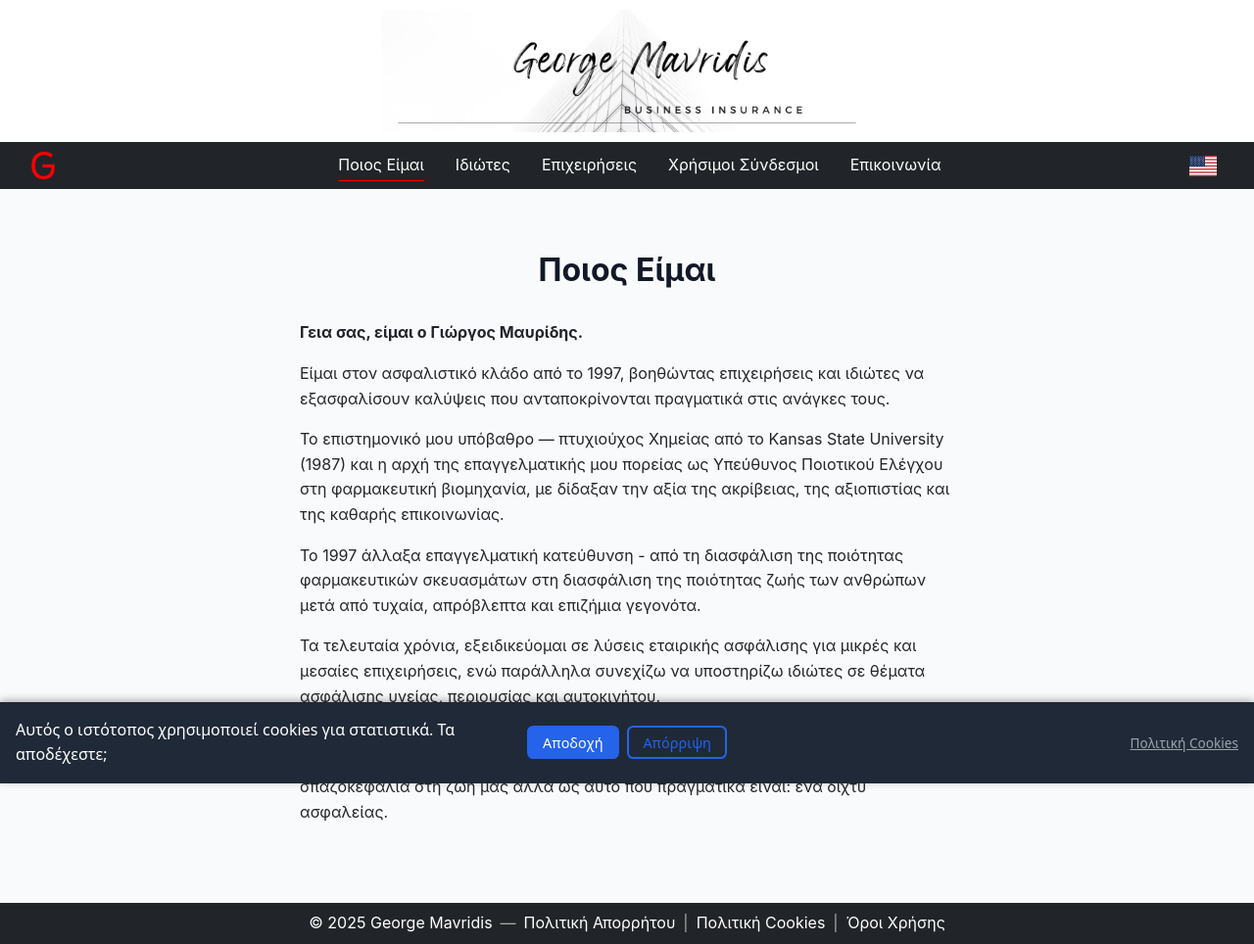
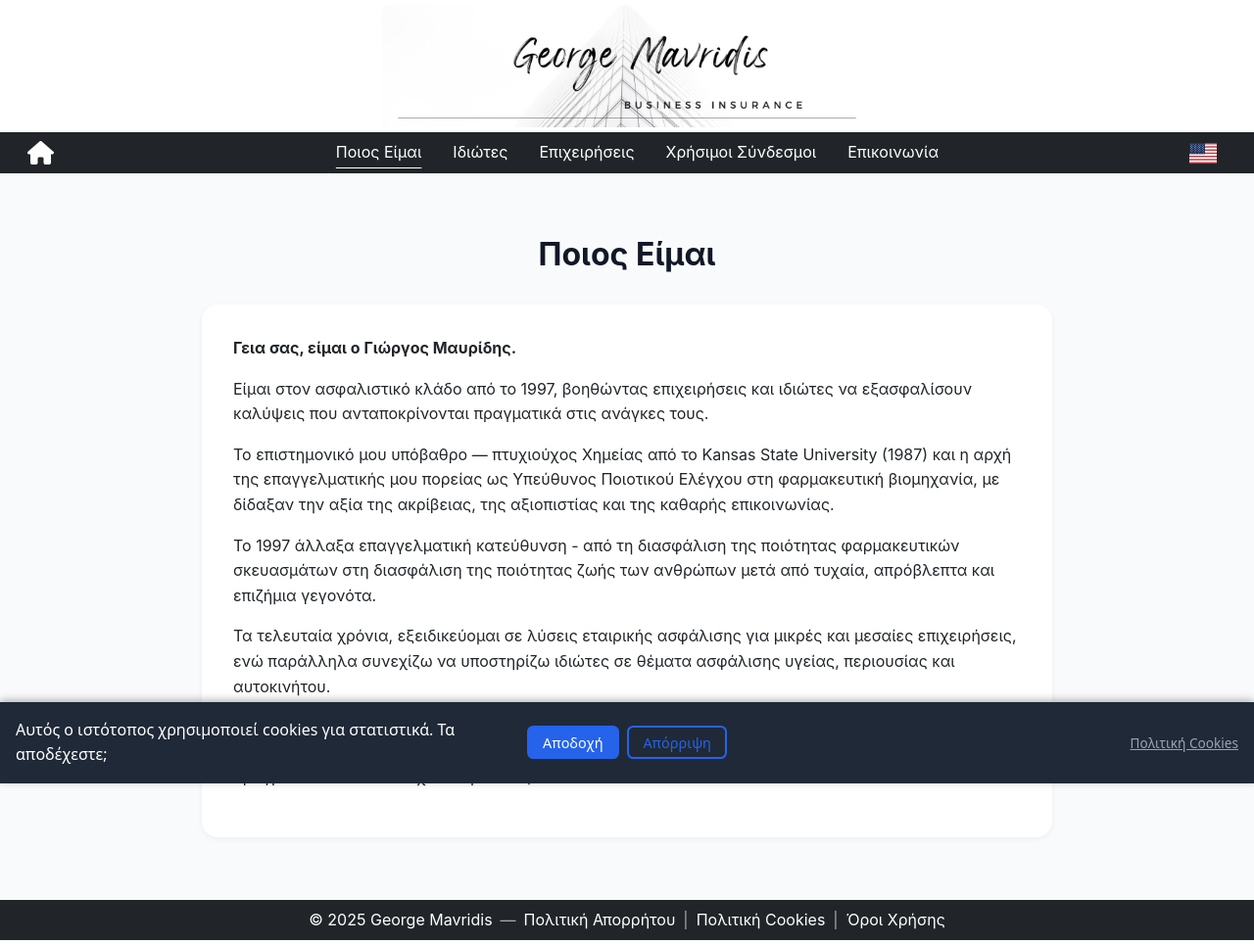
Before and after one commit to avgustos/ws, a Flask app: page /pages/about_me.html in a window 1280 px wide. Shown: the whole page at 98% size. Run offline with Flask 3, Linux system fonts and the light colour scheme.

Commit message:
corrected a vertical jump when moving from page to page, added home icon

```diff
--- a/wsapp/static/css/about_me.css
+++ b/wsapp/static/css/about_me.css
@@ -1,11 +1,12 @@
 /* About Me Page Styles */
 .about-me {
   padding: 4rem 1rem;
-  background: #f9fafb;
+  background: #f9fafb; /* same background as corporate */
 }
 
+/* Centered container with limited width */
 .about-me .container {
-  max-width: 700px;
+  max-width: 900px;
   margin: 0 auto;
 }
 
@@ -18,7 +19,16 @@
   color: #111827;
 }
 
+/* Info card box (like corporate services) */
+.info-card {
+  background: white;
+  padding: 2rem;
+  border-radius: 1rem;
+  box-shadow: 0 2px 6px rgba(0,0,0,0.05);
+}
+
 /* First paragraph bold */
 .info-card p.first-paragraph {
   font-weight: 700;
+  margin-top: 0;
 }
--- a/wsapp/static/css/base.css
+++ b/wsapp/static/css/base.css
@@ -19,19 +19,22 @@ html, body {
   padding: 0 1rem;
 }
 
+/* Hero section styling */
 .jumbotron-container {
   width: 100%;
   text-align: center;
-  background-color: #ffffff; /* ← white background */
-  padding: 10px 0;           /* optional: adds breathing room */
+  background-color: #ffffff;
+  padding: 5px 0;
 }
 
 .jumbotron-img {
   width: 100%;
   height: auto;
-  max-width: 400px;   /* default for smaller screens */
+  max-width: 500px;
   display: inline-block;
+  aspect-ratio: 1400 / 350; /* keeps height consistent across loads */
 }
+
 
 /* On laptops and larger */
 @media (min-width: 1200px) {
--- a/wsapp/static/css/navbar.css
+++ b/wsapp/static/css/navbar.css
@@ -34,7 +34,7 @@
 .navbar-nav .nav-link:hover,
 .navbar-nav .nav-link.active {
   text-decoration: underline;
-  text-decoration-color: red;
+  text-decoration-color: white;
   text-decoration-thickness: 1px;
   text-underline-offset: 10px;
 }
--- a/wsapp/templates/partials/navbar.html
+++ b/wsapp/templates/partials/navbar.html
@@ -2,10 +2,9 @@
   <div class="container-fluid">
 
     <!-- Logo -->
-    <a class="navbar-brand" href="{{ url_for('main.index') }}">
-      <img src="{{ url_for('static', filename='images/favicons/favicon.ico') }}"
-           alt="George" width="32" height="32">
-    </a>
+<a class="navbar-brand" href="{{ url_for('main.index') }}">
+  <i class="fas fa-home" style="font-size: 1.5rem; color: white;"></i>
+</a>
 
     <!-- Language toggle (outside collapse) -->
     <a class="nav-link d-md-none"
```
